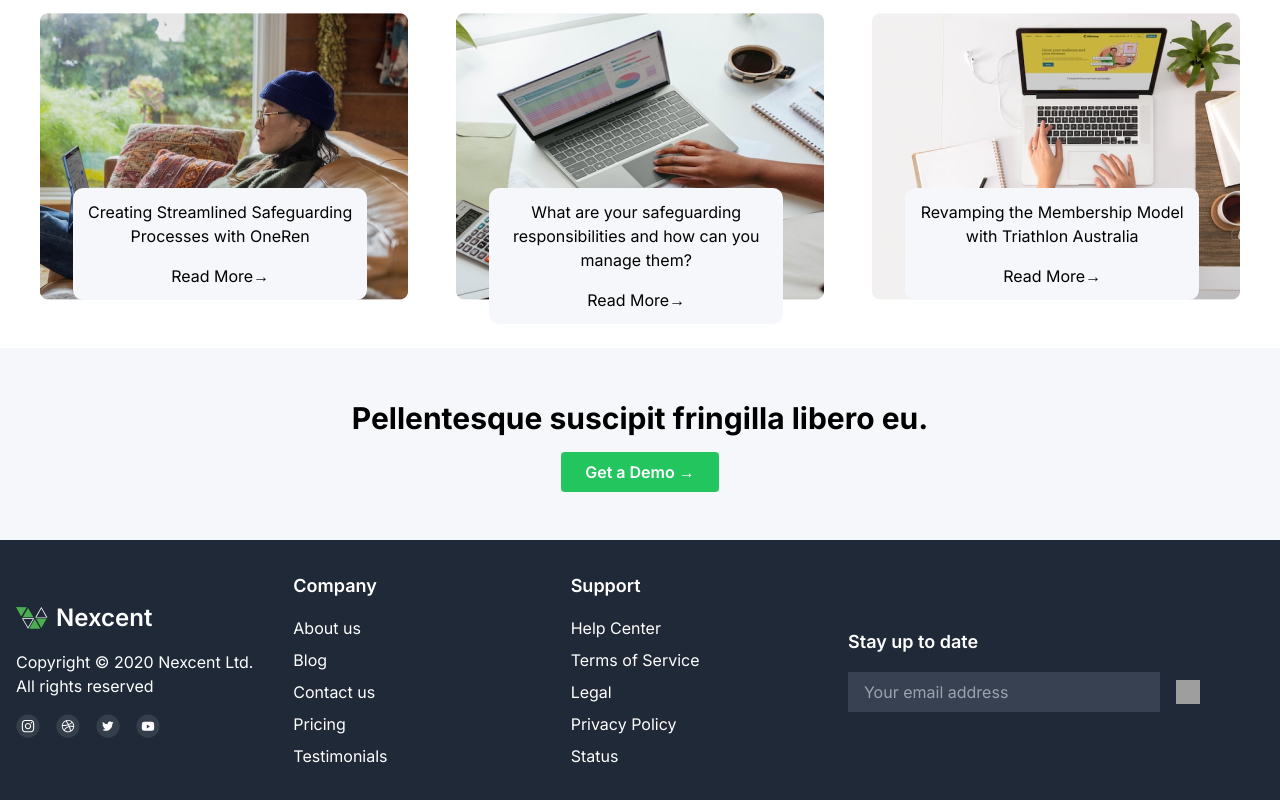
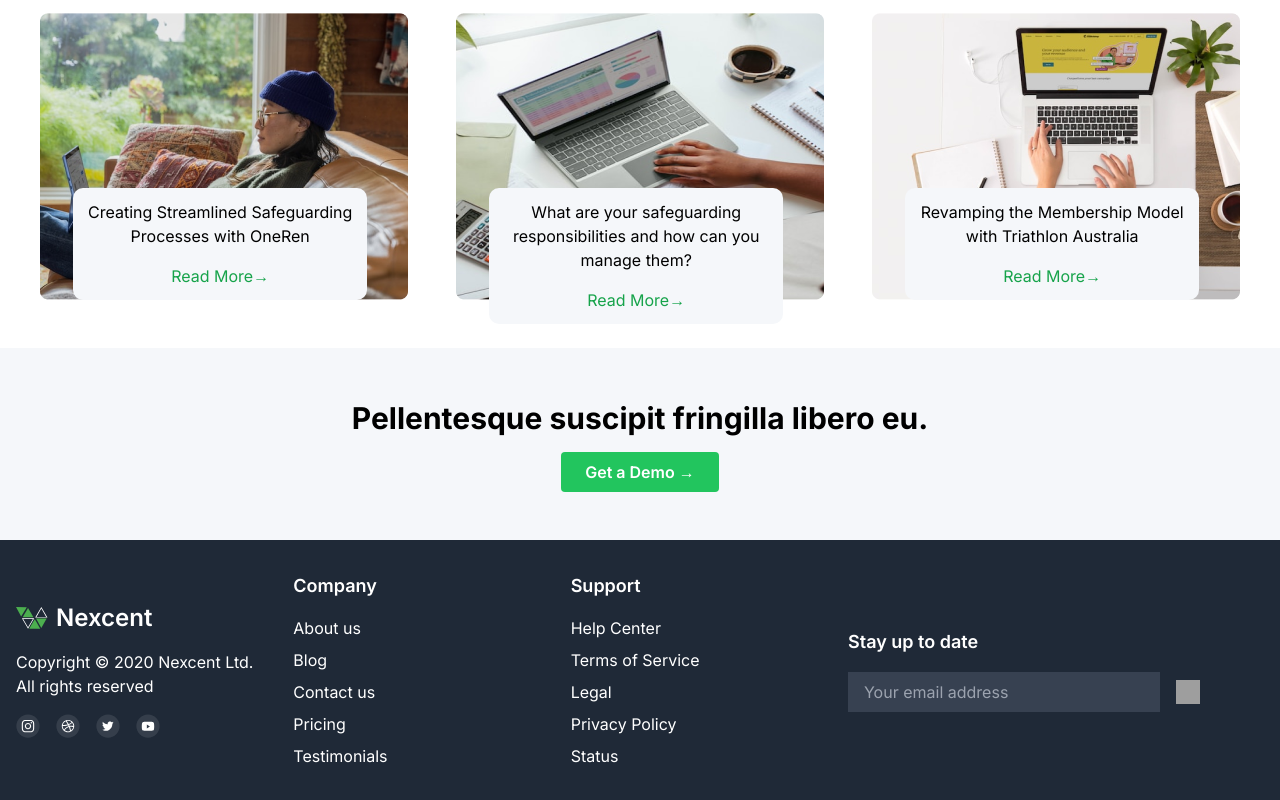
Before and after one commit to Ashish0699/responsive-web-design, a Next.js app: page / in a window 1280 px wide. Shown: the part 3248-4048 px from the top of the page. Built offline with nearby package versions, Linux system fonts and the light colour scheme; grey boxes are pictures that could not be loaded.

Commit message:
text color change

```diff
--- a/app/CommunityUpdateSection/CommunityUpdateSection.tsx
+++ b/app/CommunityUpdateSection/CommunityUpdateSection.tsx
@@ -32,7 +32,7 @@ const CommunityUpdateSection = () => {
                   <h5 className="black text-center mb-4">
                     Creating Streamlined Safeguarding Processes with OneRen
                   </h5>
-                  <h5 className="primary text-center">Read More→</h5>
+                  <h5 className="text-green-600 text-center">Read More→</h5>
                 </div>
               </div>
             </div>
@@ -50,7 +50,7 @@ const CommunityUpdateSection = () => {
                     What are your safeguarding responsibilities and how can you
                     manage them?
                   </h5>
-                  <h5 className="primary text-center">Read More→</h5>
+                  <h5 className="text-green-600 text-center">Read More→</h5>
                 </div>
               </div>
             </div>
@@ -67,7 +67,7 @@ const CommunityUpdateSection = () => {
                   <h5 className="black text-center mb-4">
                     Revamping the Membership Model with Triathlon Australia
                   </h5>
-                  <h5 className="primary text-center">Read More→</h5>
+                  <h5 className="text-green-600 text-center">Read More→</h5>
                 </div>
               </div>
             </div>
```
